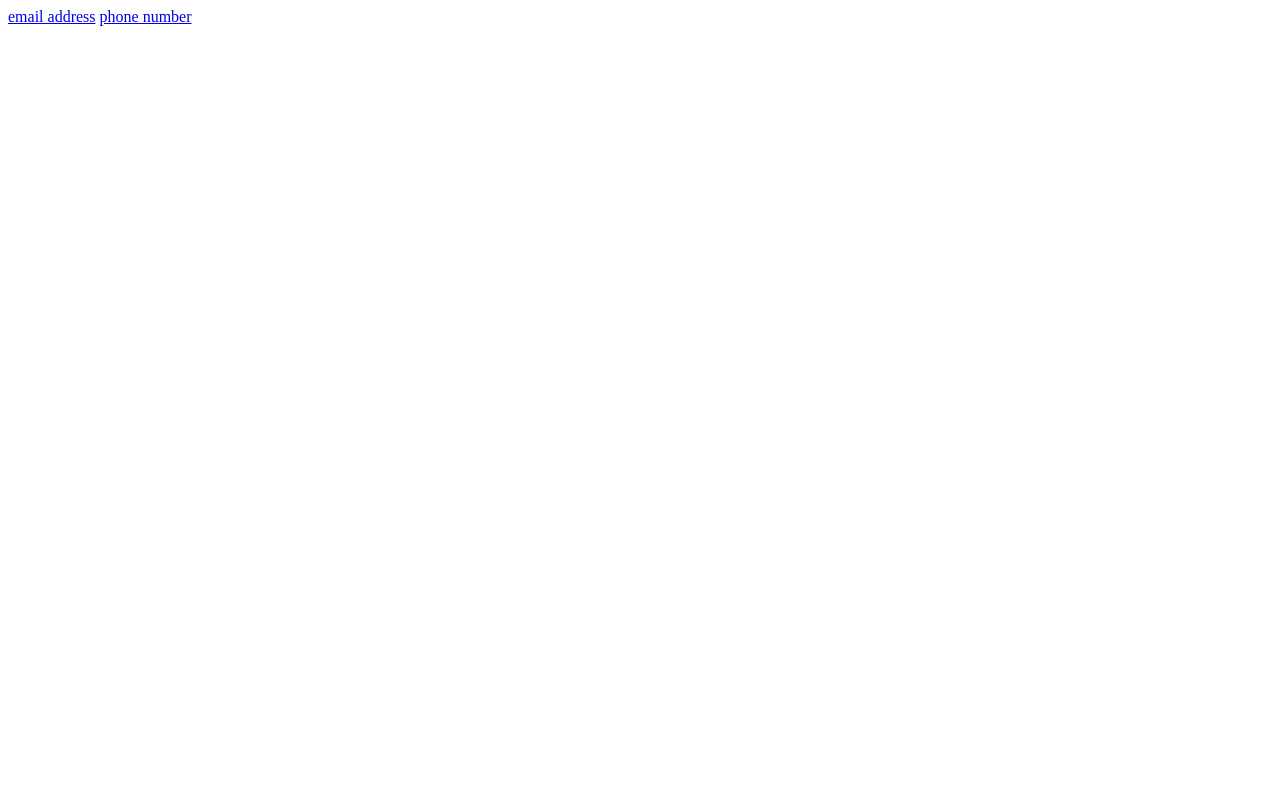
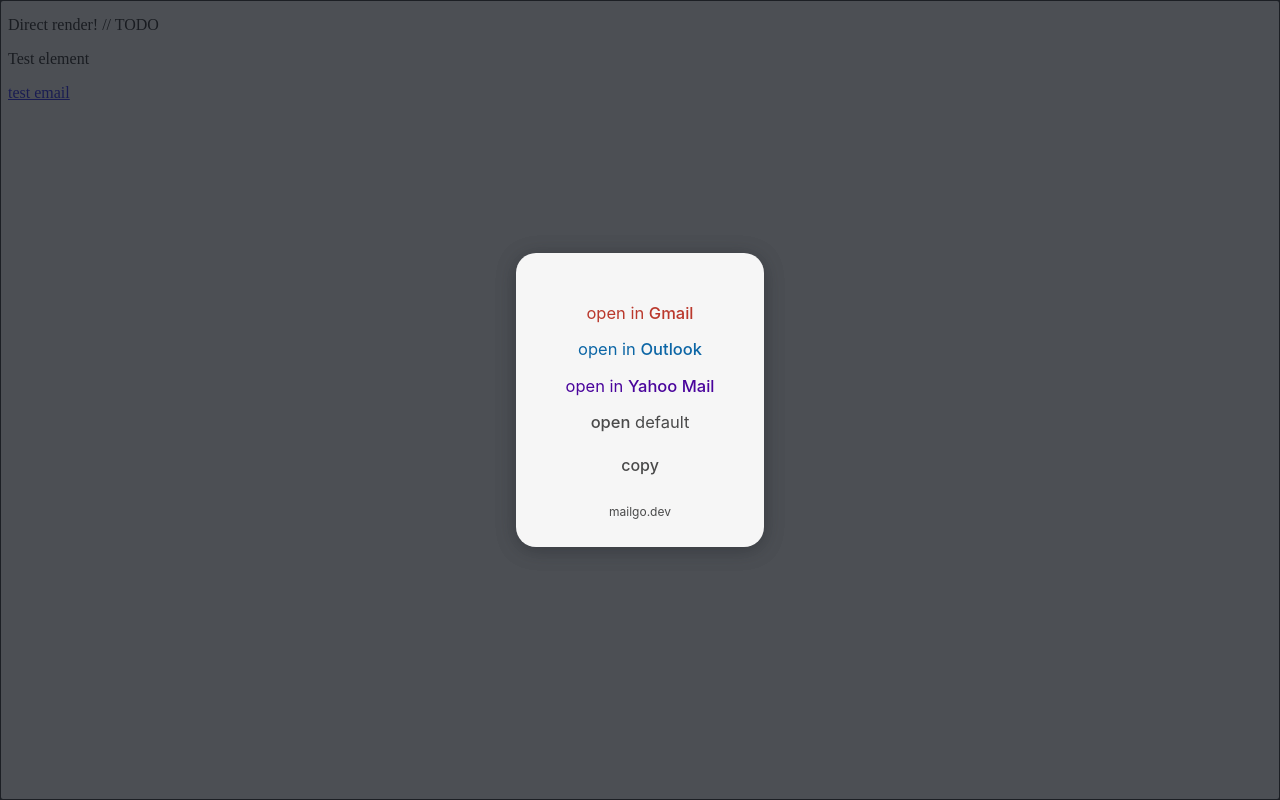
Before and after one commit to manzinello/mailgo-examples, a website: page example-direct/index.html in a window 1280 px wide. Drawn offline with Linux system fonts and the light colour scheme.

Commit message:
example with direct (working)

```diff
--- a/example-direct/index.html
+++ b/example-direct/index.html
@@ -1,11 +1,12 @@
 <!DOCTYPE html>
 <html>
   <head>
-    <title>Mailgo example 2</title>
+    <title>Mailgo example direct</title>
   </head>
   <body>
-    <a href="mailto:matteo@manzinello.dev">email address</a>
-    <a href="tel:123456789">phone number</a>
+    <p>Direct render! // TODO</p>
+    <p id="test">Test element</p>
+    <a href="mailto:matteo@manzinello.dev">test email</a>
     <script src="./dist/main.js"></script>
   </body>
 </html>
--- a/example-direct/src/index.js
+++ b/example-direct/src/index.js
@@ -1,3 +1,8 @@
-import mailgo from "mailgo";
+import mailgo, {
+  mailgoDirectRender,
+  isMailgo,
+} from "../../../mailgo/lib/mailgo";
 
-mailgo();
+mailgoDirectRender("mailto:matteo@manzinello.dev");
+
+// console.log(isMailgo);
```
Also changed, not shown: example-dist/index.html (+1 -1 lines), example-webpack/index.html (+1 -1 lines), example-direct/dist/main.js, 2 other files.
